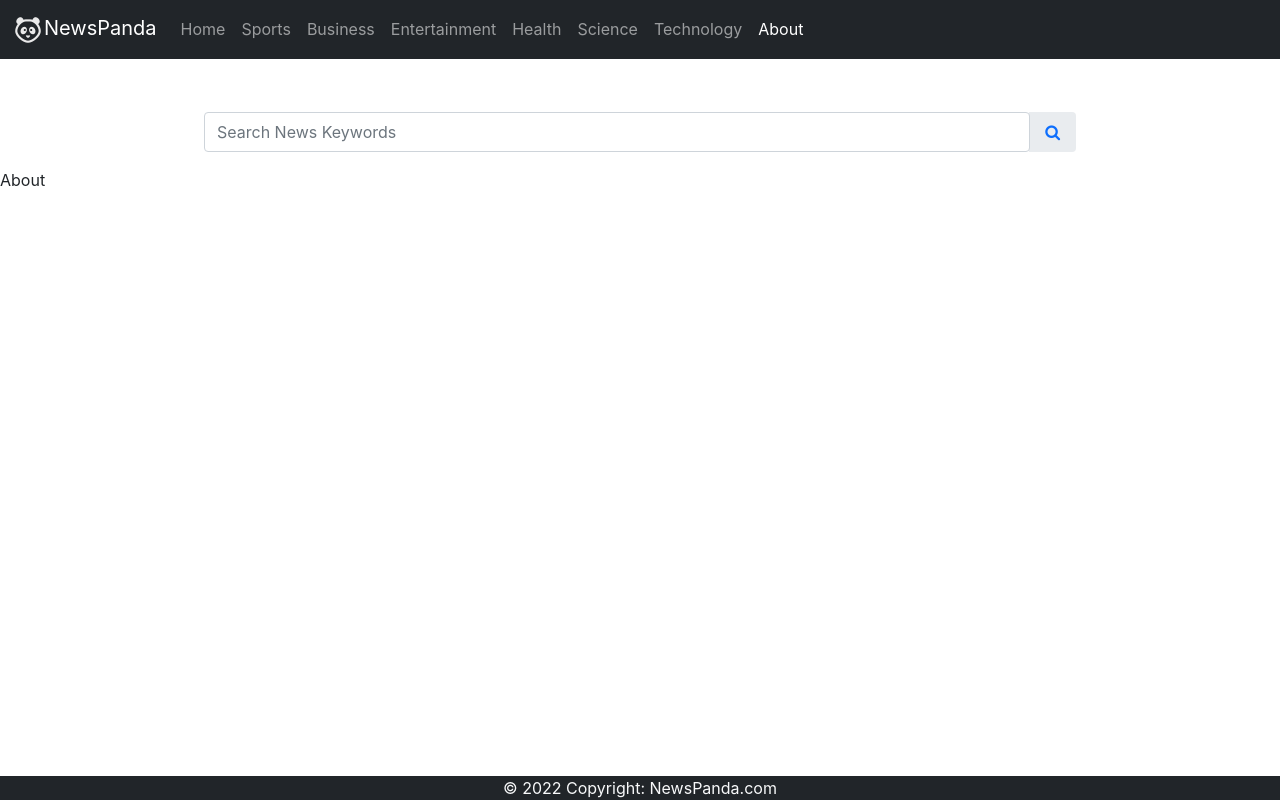
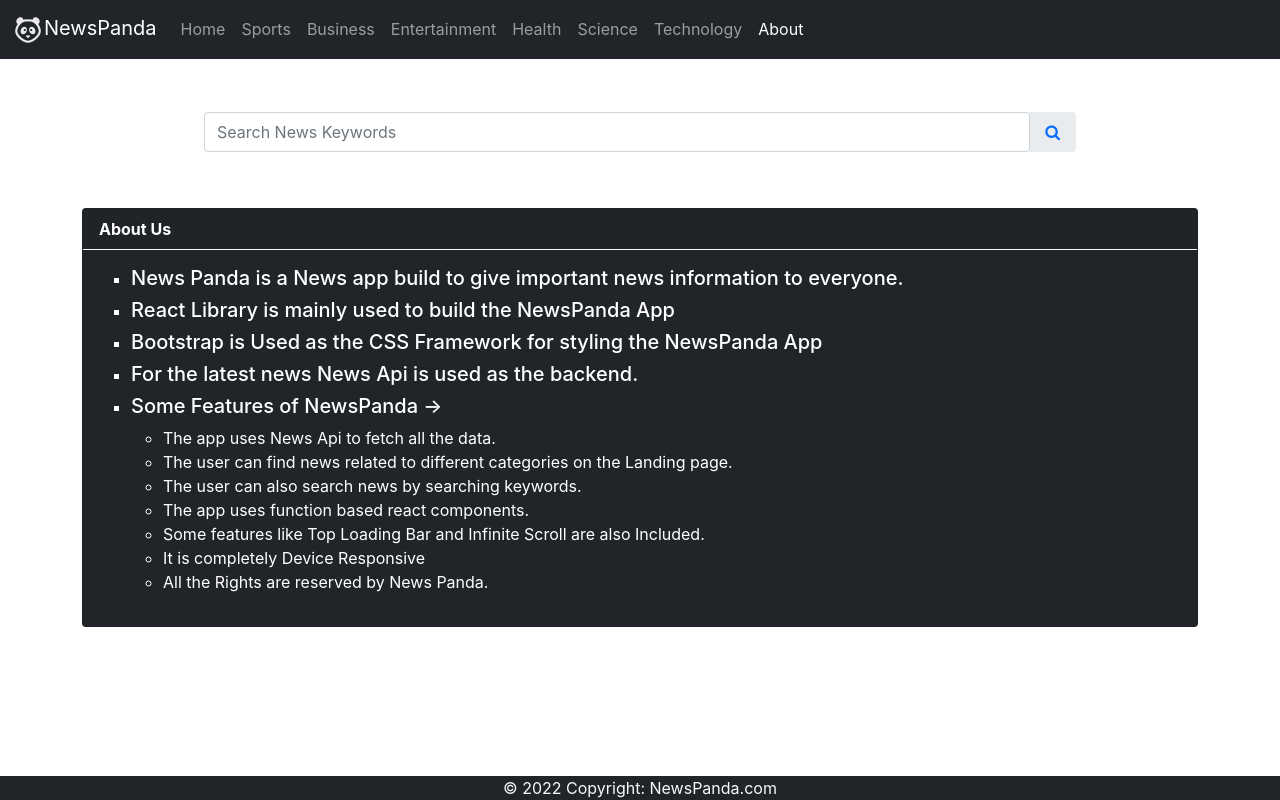
Before and after one commit to i-aka5h/Hack-October, a React (Create React App) app in the folder Projects/React/news-panda/: page /about in a window 1280 px wide. Built offline with nearby package versions, Linux system fonts and the light colour scheme.

Commit message:
Modified About Component

```diff
--- a/Projects/React/news-panda/src/components/About.js
+++ b/Projects/React/news-panda/src/components/About.js
@@ -1,9 +1,57 @@
-import React from 'react'
+import React from "react";
 
 const About = () => {
   return (
-    <div>About</div>
-  )
-}
+    <>
+      <div className="container my-5">
+        <div className="card text-white bg-dark my-5">
+          <div className="card-header border-light">
+            <b> About Us</b>
+          </div>
+          <div className="card-body">
+            <ul style={{ listStyleType: "square" }}>
+              <li>
+                <h5>
+                  News Panda is a News app build to give important news
+                  information to everyone.
+                </h5>
+              </li>
+              <li>
+                <h5>React Library is mainly used to build the NewsPanda App</h5>
+              </li>
+              <li>
+                <h5>
+                  Bootstrap is Used as the CSS Framework for styling the
+                  NewsPanda App
+                </h5>
+              </li>
+              <li>
+                <h5>For the latest news News Api is used as the backend.</h5>
+              </li>
+              <li>
+                <h5>Some Features of NewsPanda &rarr;</h5>
+                <ul>
+                  <li>The app uses News Api to fetch all the data.</li>
+                  <li>
+                    The user can find news related to different categories on
+                    the Landing page.
+                  </li>
+                  <li>The user can also search news by searching keywords.</li>
+                  <li>The app uses function based react components.</li>
+                  <li>
+                    Some features like Top Loading Bar and Infinite Scroll are
+                    also Included.
+                  </li>
+                  <li>It is completely Device Responsive</li>
+                  <li>All the Rights are reserved by News Panda. </li>
+                </ul>
+              </li>
+            </ul>
+          </div>
+        </div>
+      </div>
+    </>
+  );
+};
 
-export default About
+export default About;
```
